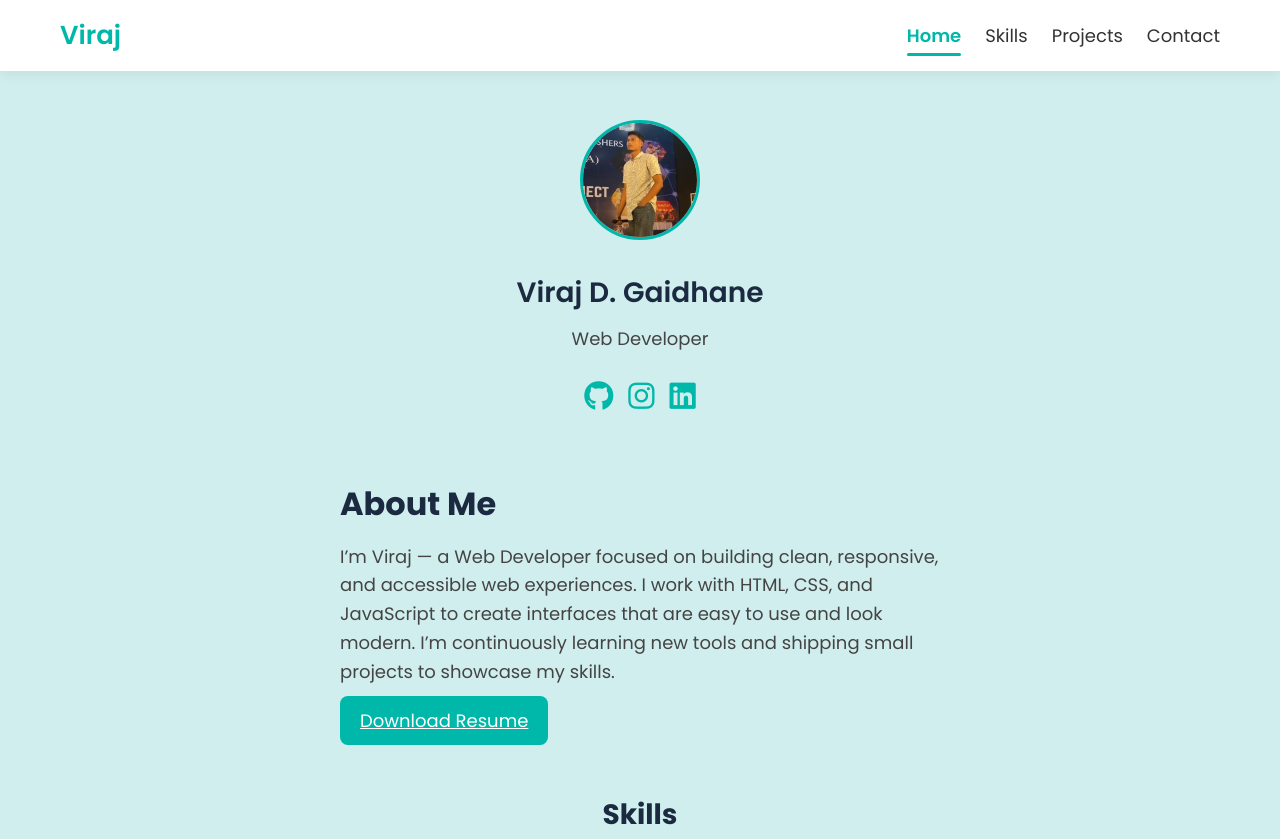
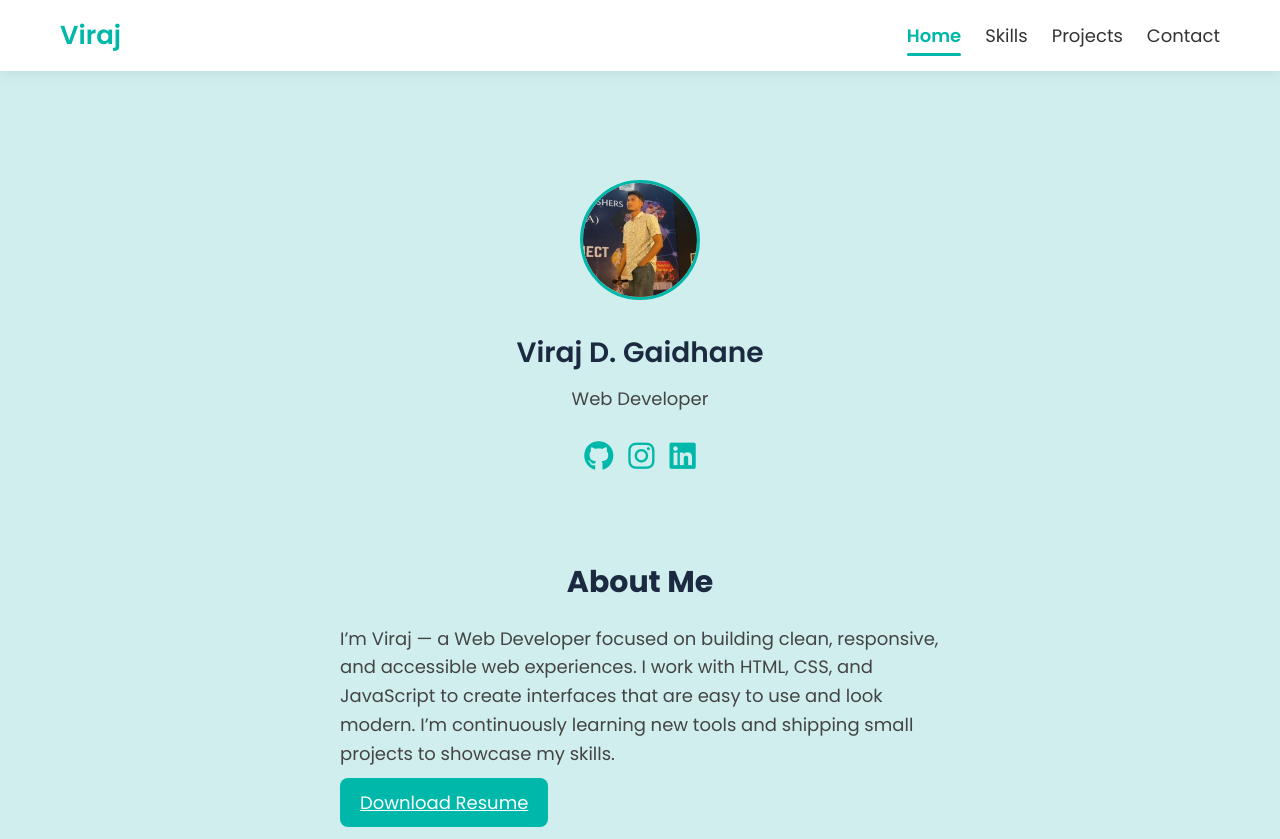
Before and after one commit to xviraj248275-beep/my-portfolio, a plain HTML site: page index.html in a window 1280 px wide. Shown: the top 839 px of the page. Drawn offline with Linux system fonts and the light colour scheme.

Commit message:
Updated styles

```diff
--- a/style.css
+++ b/style.css
@@ -180,6 +180,7 @@ p {
     margin-bottom: 15px;
     font-size: 32px;
     color: #1b2a41;
+    text-align: left;
 }
 
 .about-text p {
@@ -187,6 +188,7 @@ p {
     line-height: 1.6;
     color: #444;
     margin-bottom: 20px;
+    max-width: 600px;
 }
 
 .about-btn {
@@ -415,7 +417,7 @@ footer {
     flex-direction: column;
     width: 92%;
     gap: 24px;
-    text-align: center;
+
   }
 
   .about-section img { width: 140px; height: 140px; }
@@ -443,3 +445,24 @@ footer {
   .about-text h2 { font-size: 22px; }
   .skill { padding: 10px 12px; font-size: 15px; }
 }
+#about h2 {
+    color:#1b2a41;
+    font-size:30px;
+    margin-bottom: 20px;
+    padding: 20px 20px;
+    text-align: center;
+    max-width:600px;
+    margin: 0 auto;
+
+
+}
+section {
+    margin:60px auto;
+}
+.about-text h2 {
+  margin: 0 0 12px 0;   /* remove top gap, small bottom gap */
+}
+
+.about-text p {
+  margin: 0 0 20px 0;   /* consistent spacing */
+}
```
